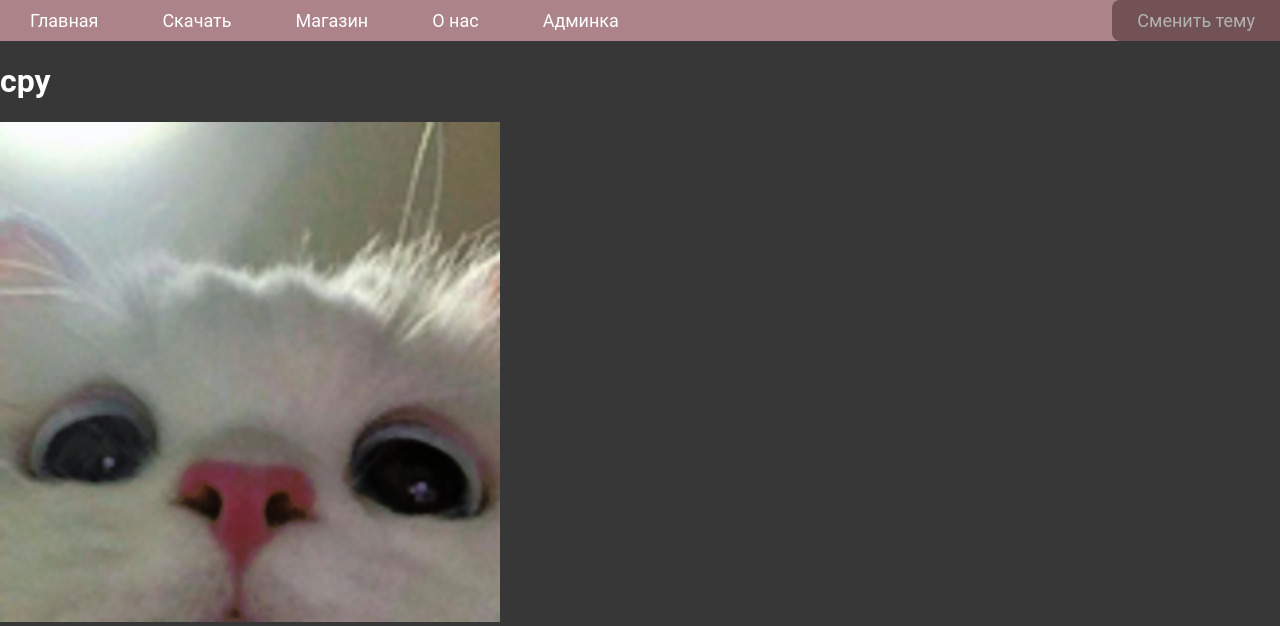
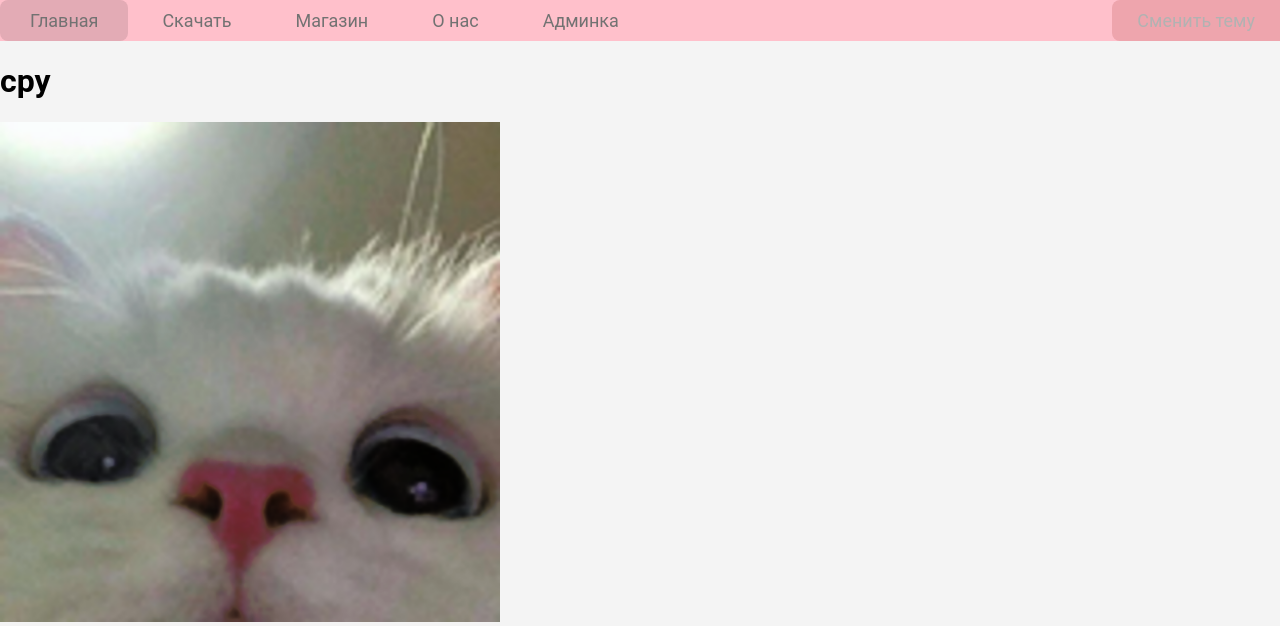
Before and after one commit to K1R1EIIIKA/Django-AstrumSite, a Django app: page / in a window 1280 px wide. Shown: the top 626 px of the page. Run offline with Django 4.2, Linux system fonts and the light colour scheme.

Commit message:
v0.3 FINALLY working theme memorisation 😎😎😎

```diff
--- a/main/static/main/js/themeChanger.js
+++ b/main/static/main/js/themeChanger.js
@@ -1,9 +1,18 @@
+let activeTheme = localStorage.getItem("theme")
+let theme = document.getElementById("theme-link");
+
 function btn() {
-    let theme = document.getElementById("theme-link");
-
     if (theme.getAttribute("href") === "/static/main/css/darkTheme.css") {
         theme.href = "/static/main/css/lightTheme.css";
+        localStorage.setItem("theme", "/static/main/css/lightTheme.css")
     } else {
         theme.href = "/static/main/css/darkTheme.css";
+        localStorage.setItem("theme", "/static/main/css/darkTheme.css")
     }
 }
+
+if (activeTheme === null) {
+    theme.href = "/static/main/css/lightTheme.css";
+} else {
+    theme.href = activeTheme
+}
--- a/main/templates/main/layout.html
+++ b/main/templates/main/layout.html
@@ -6,7 +6,7 @@
     <meta name="description" content="трш">
     <meta name="keywords" content="пук пук">
 
-    <link rel="stylesheet" href="{% static 'main/css/darkTheme.css' %}" id="theme-link">
+    <link rel="stylesheet" href="#" id="theme-link">
 
     <link rel="icon" type="image/png" href="{% static 'main/img/emoji.png' %}">
     <title>{% block title %}{% endblock %}</title>
```
Also changed, not shown: db.sqlite3.
